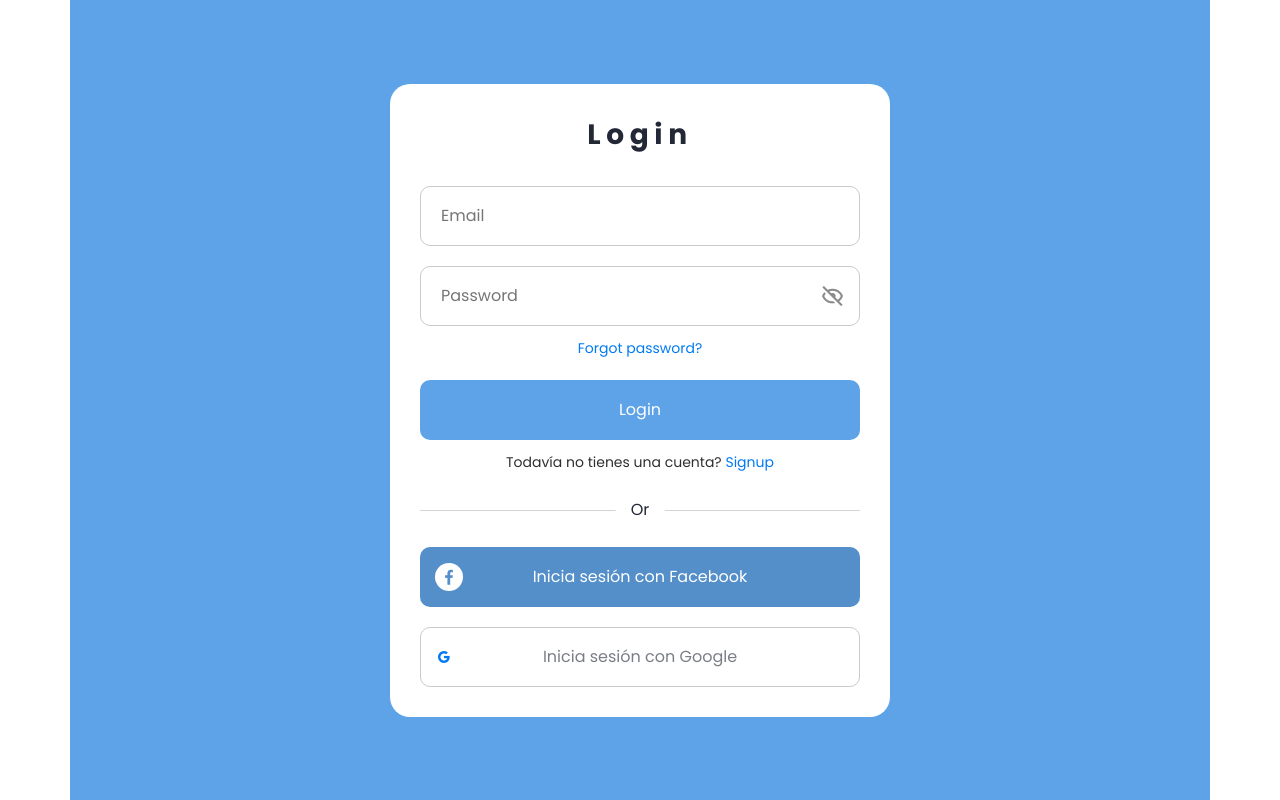
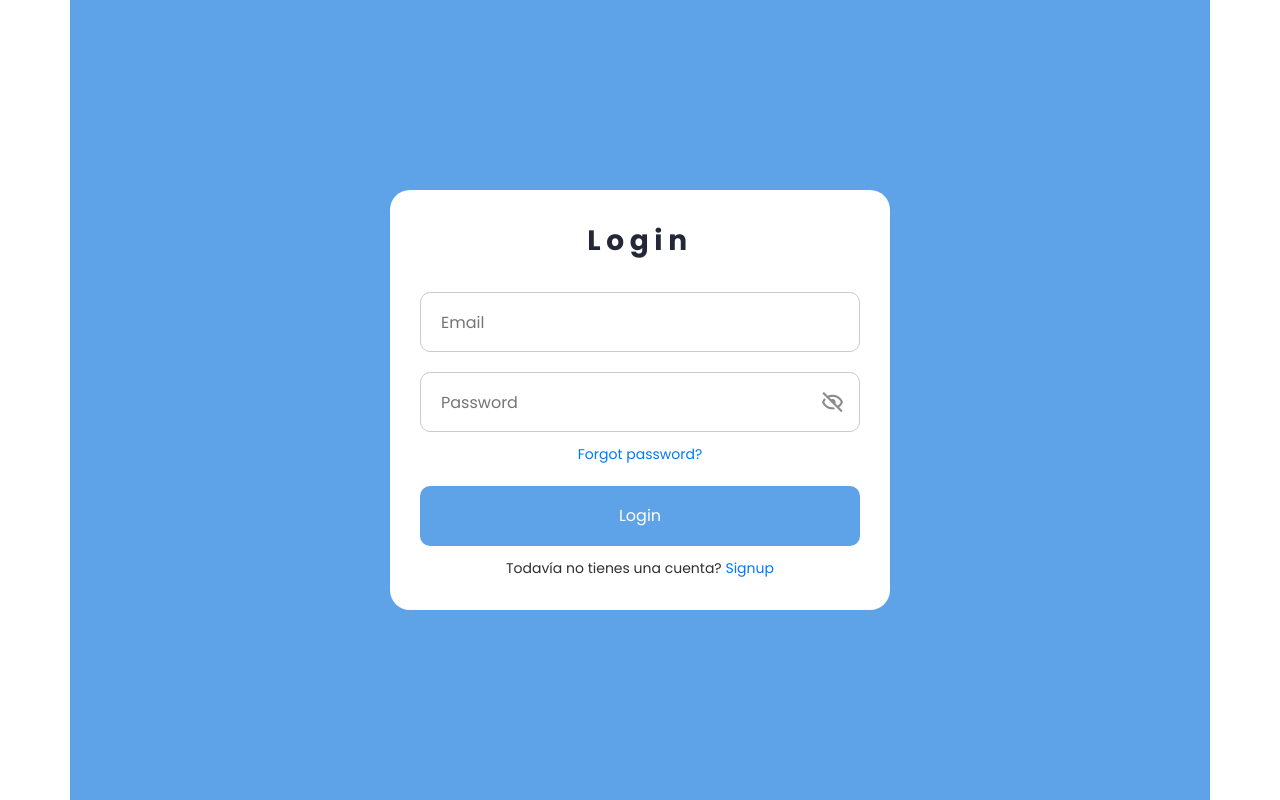
Before and after one commit to 4ndr3steban/ppi_00, a Flask app: page /login in a window 1280 px wide. Run offline with Flask 2, Linux system fonts and the light colour scheme.

Commit message:
correcciones generales

```diff
--- a/src/app.py
+++ b/src/app.py
@@ -25,7 +25,7 @@ app.config["MYSQL_DATABASE_DB"] = 'sql10609996'
 # variables de configuracion de la base de datos
 app.config["MYSQL_DATABASE_HOST"] = 'localhost'
 app.config["MYSQL_DATABASE_USER"] = 'root'
-app.config["MYSQL_DATABASE_PASSWORD"] = 'Juan1234'
+app.config["MYSQL_DATABASE_PASSWORD"] = ''
 app.config["MYSQL_DATABASE_DB"] = 'productos'
 
 mysql.init_app(app)
@@ -35,7 +35,7 @@ mail = Mail()
 app.config['MAIL_SERVER']='smtp.gmail.com'
 app.config['MAIL_PORT'] = 465
 app.config['MAIL_USERNAME'] = 'pricescaner00@gmail.com'
-app.config['MAIL_PASSWORD'] = 'oouprenmuskiqowu'
+app.config['MAIL_PASSWORD'] = 'vaecmknlgxzduxyo'
 app.config['MAIL_USE_TLS'] = False
 app.config['MAIL_USE_SSL'] = True
 mail.init_app(app)
@@ -197,6 +197,7 @@ def buscar_producto():
         cursor = conexion.cursor()
         cursor.execute("SELECT * FROM %s " % (aux))
         productos = cursor.fetchall()
+        print(productos)
         conexion.commit()
 
         # Eliminar del directorio de trabajo el archivo auxiliar creado para la base de datos
--- a/src/bd.py
+++ b/src/bd.py
@@ -10,7 +10,7 @@ def GuardarBD(producto, Archivojson):
     conn = pymysql.connect(
         host='localhost',
         user='root',
-        password='Juan1234',
+        password='',
         database='productos'
     )
 
--- a/src/templates/login.html
+++ b/src/templates/login.html
@@ -54,7 +54,7 @@
                     </div>
 
                     <div class="form-link">
-                        <a href="#" class="forgot-pass">Forgot password?</a>
+                        <a href="/contactanos" class="forgot-pass">Forgot password?</a>
                     </div>
 
                     <div class="field button-field">
@@ -68,21 +68,6 @@
                 </div>
             </div>
 
-            <div class="line"></div>
-
-            <div class="media-options">
-                <a href="#" class="field facebook">
-                    <i class='bx bxl-facebook facebook-icon'></i>
-                    <span>Inicia sesión con Facebook</span>
-                </a>
-            </div>
-
-            <div class="media-options">
-                <a href="#" class="field google">
-                    <i class='bx bxl-google google-icon'></i>
-                    <span>Inicia sesión con Google</span>
-                </a>
-            </div>
         </div>
 
     </section>
```
Also changed, not shown: src/templates/signup.html (+0 -15 lines).
